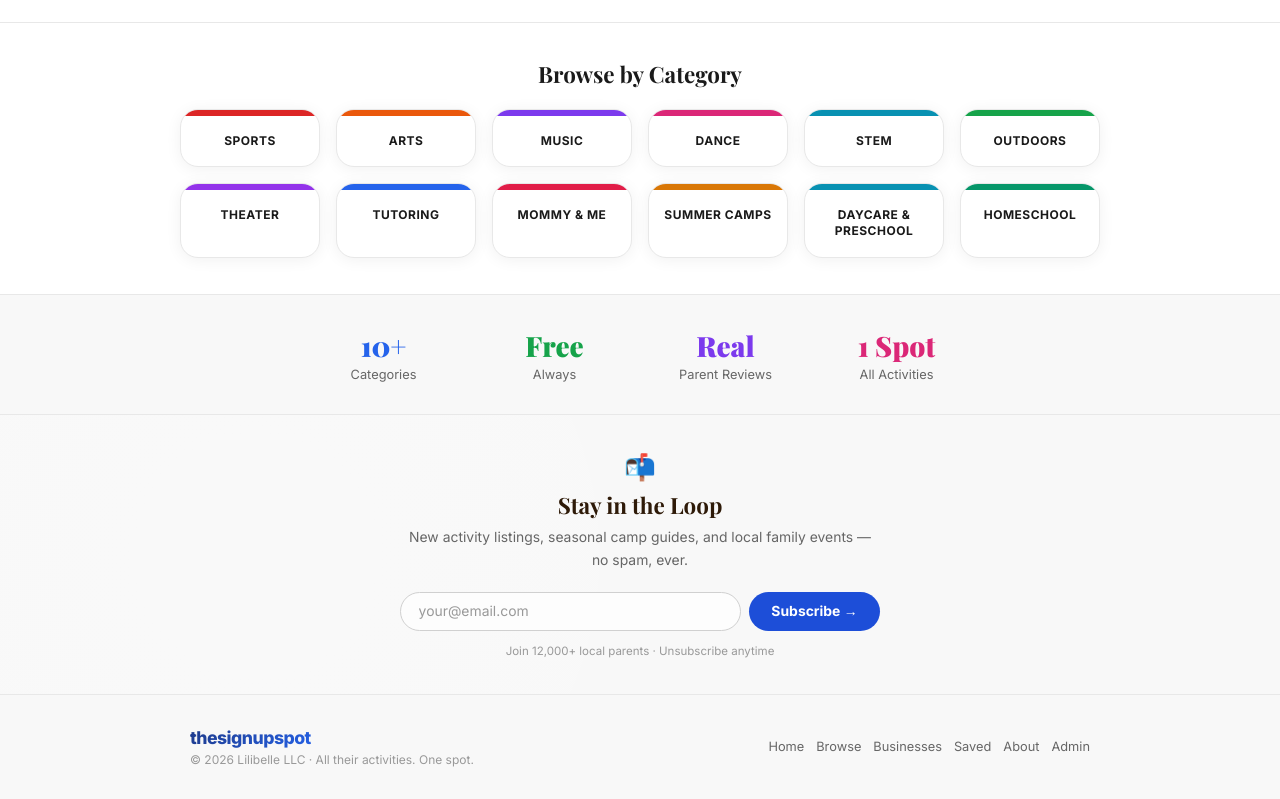
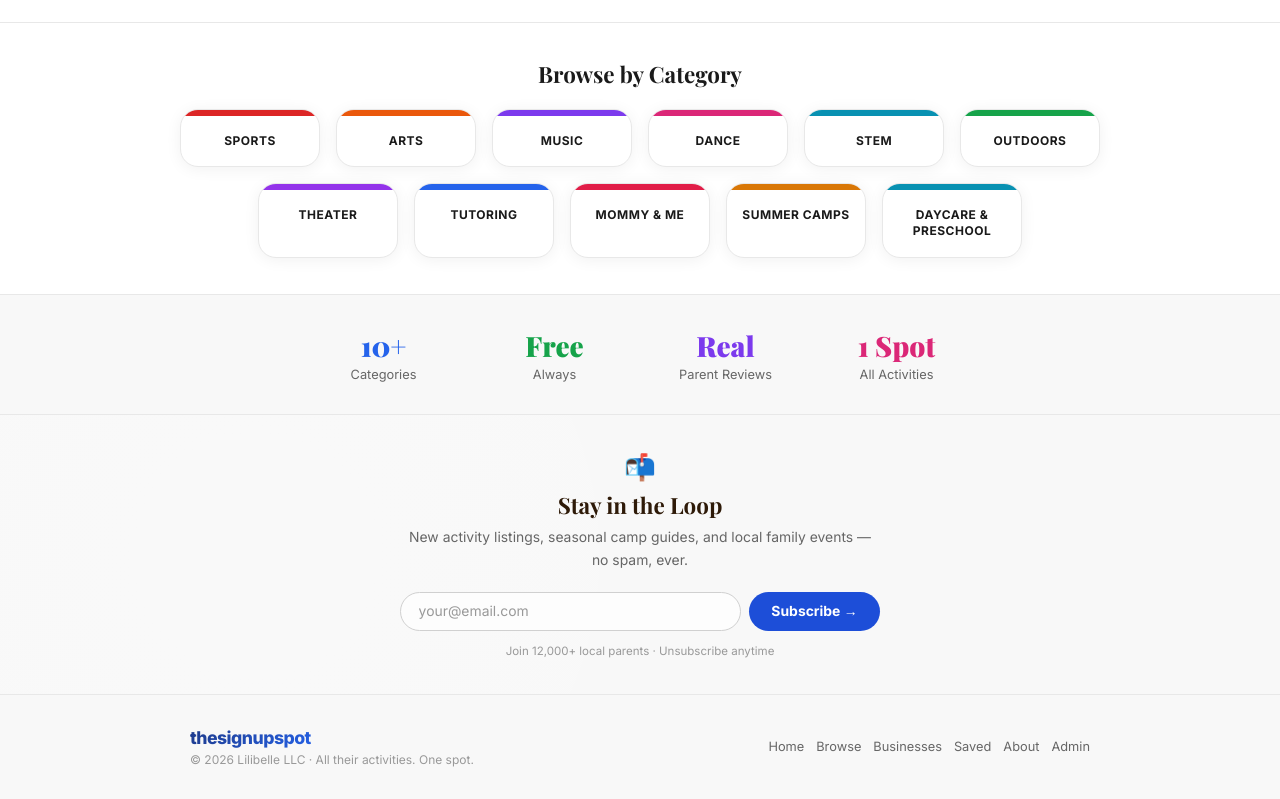
Before and after one commit to kmfields28/The-sign-up-spot, a React (Create React App) app: page / in a window 1280 px wide. Shown: the part 791-1590 px from the top of the page. Built offline with nearby package versions, Linux system fonts and the light colour scheme.

Commit message:
Add homeschool filter toggle, remove as category

```diff
--- a/src/App.jsx
+++ b/src/App.jsx
@@ -46,7 +46,6 @@ const CATEGORIES = [
   { label:"Mommy & Me", icon:"🤱", color:"#e11d48", bg:"#fff1f2" },
   { label:"Summer Camps", icon:"⛺", color:"#d97706", bg:"#fffbeb" },
   { label:"Daycare & Preschool", icon:"🏫", color:"#0891b2", bg:"#ecfeff" },
-  { label:"Homeschool", icon:"📚", color:"#059669", bg:"#ecfdf5" },
 ];
 
 
@@ -70,7 +69,6 @@ const CATEGORY_KEYWORDS = {
   "Mommy & Me": ["mommy and me class","parent toddler class","baby music class","toddler playgroup","parent child class","baby gym","toddler yoga","infant class"],
   "Summer Camps": ["kids summer camp","youth summer camp","children summer program","summer day camp kids","academic summer camp","sports camp kids","arts summer camp children","stem summer camp kids"],
   "Daycare & Preschool": ["daycare center","preschool","early childhood education","childcare center","nursery school","pre-k program","toddler program","infant daycare"],
-  "Homeschool": ["homeschool co-op","homeschool enrichment","homeschool classes","homeschool program kids","homeschool group activities"],
 };
 
 async function geocodeZip(zip) {
```
